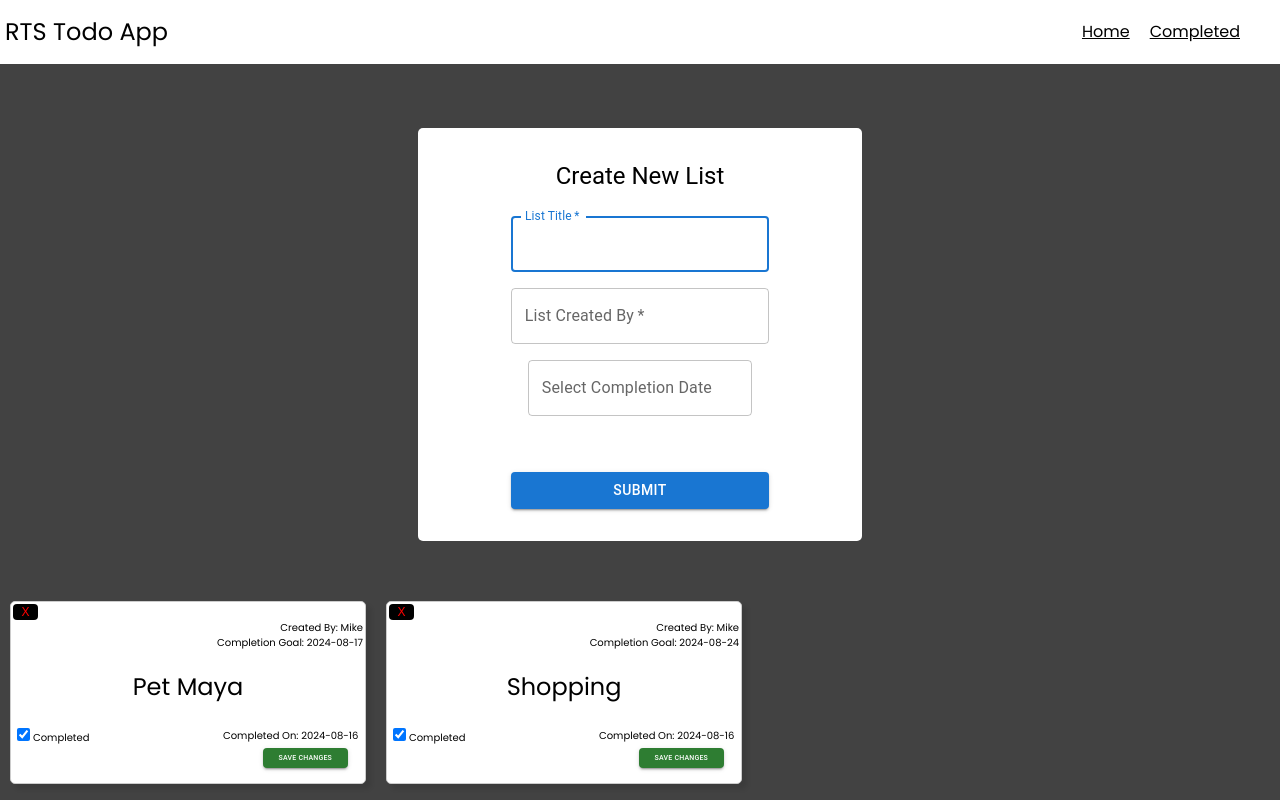
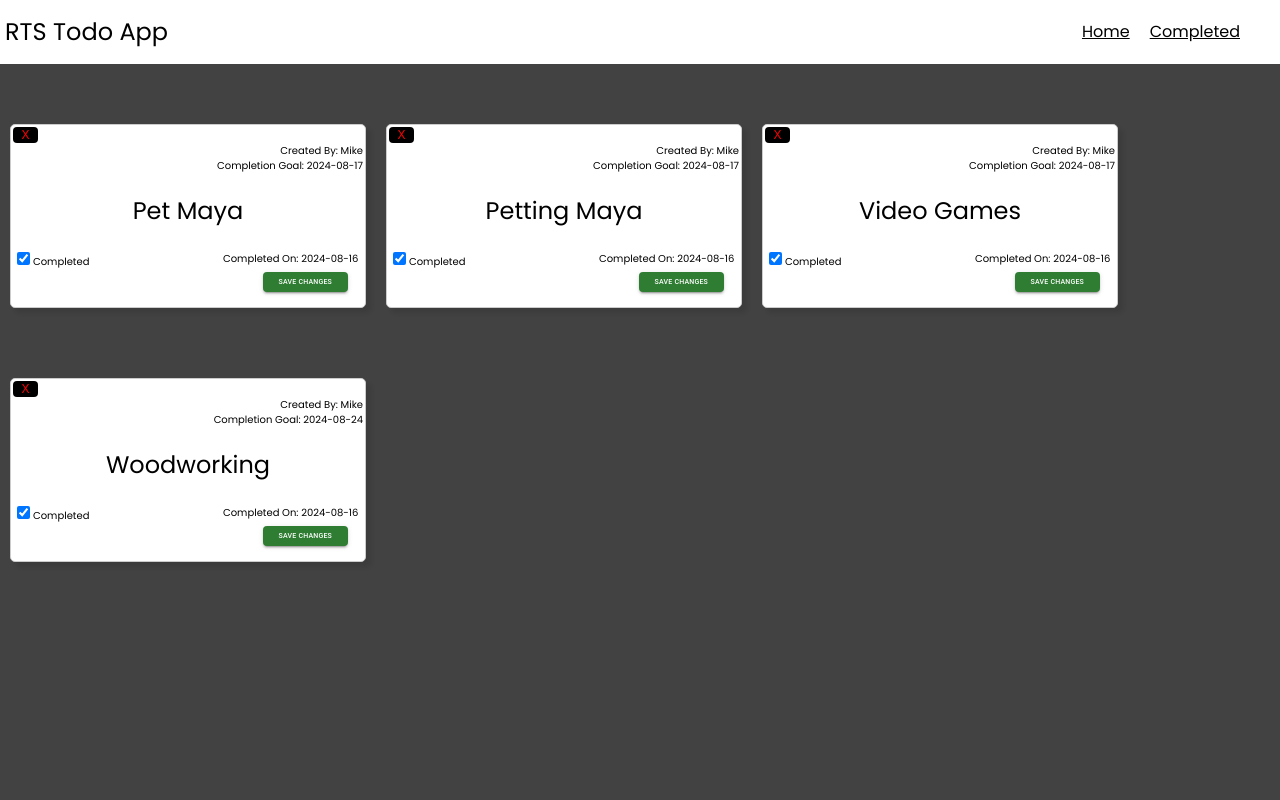
Before and after one commit to michaeladilulo/RTS-Todo-App, a React (Vite) app: page /completed in a window 1280 px wide. Built offline with nearby package versions, Linux system fonts and the light colour scheme; data requests are answered from the project's data file.

Commit message:
List Items filtered based off complete and incomplete status

```diff
--- a/data/db.json
+++ b/data/db.json
@@ -17,20 +17,44 @@
       "completed": true
     },
     {
+      "completionGoal": "2024-08-17",
+      "completedOn": "2024-08-16",
+      "createdBy": "Mike",
+      "title": "Golfing",
+      "id": "509e",
+      "completed": false
+    },
+    {
+      "completionGoal": "2024-08-17",
+      "completedOn": "2024-08-16",
+      "createdBy": "Mike",
+      "title": "Sleeping",
+      "id": "0476",
+      "completed": false
+    },
+    {
+      "completionGoal": "2024-08-17",
+      "completedOn": "2024-08-16",
+      "createdBy": "Mike",
+      "title": "Petting Maya",
+      "id": "6292",
+      "completed": true
+    },
+    {
+      "completionGoal": "2024-08-17",
+      "completedOn": "2024-08-16",
+      "createdBy": "Mike",
+      "title": "Video Games",
+      "id": "8654",
+      "completed": true
+    },
+    {
       "completionGoal": "2024-08-24",
       "completedOn": "2024-08-16",
       "createdBy": "Mike",
-      "title": "Shopping",
-      "id": "e808",
+      "title": "Woodworking",
+      "id": "98ec",
       "completed": true
-    },
-    {
-      "completionGoal": "2024-09-01",
-      "completedOn": "2024-08-16",
-      "createdBy": "Mike",
-      "title": "Pay Rent",
-      "id": "946e",
-      "completed": false
     }
   ]
 }
--- a/src/Pages/CompleteLists.tsx
+++ b/src/Pages/CompleteLists.tsx
@@ -1,5 +1,4 @@
-import React, { FC } from 'react'
-import ListForm from "../Components/ListForm/ListForm";
+import React from 'react'
 import ListCard from "../Components/ListCard/ListCard";
 import { useEffect, useState, useCallback } from "react";
 import axios from 'axios';
@@ -24,7 +23,6 @@ function completedLists () {
     const fetchLists = async () => {
       try {
         const response = await axios.get<List[]>('http://localhost:3000/list');
-        setIncompleteList(response.data);
         const filteredList = response.data.filter(item => item.completed == true);
         setFilteredList(filteredList);
       } catch (error) {
@@ -33,11 +31,10 @@ function completedLists () {
     };
 
     fetchLists();
-  }, [])
+  }, [filteredList])
 
   return (
     <>
-    <ListForm renderingLists={renderLists}/>
     <div className='list-card-container'>
     {/* Array of Objects */}
     {filteredList && Array.isArray(filteredList) && filteredList.length > 0 ? (
--- a/src/Pages/Home.tsx
+++ b/src/Pages/Home.tsx
@@ -11,7 +11,7 @@ function Home() {
 
   const renderLists = useCallback(
     (listItem: any, requestType: 'POST' | 'DELETE') => {
-      setIncompleteList((list: any[]) =>
+      setFilteredList((list: any[]) =>
         requestType === 'POST'
           ? [...list, listItem]
           : list.filter((item) => item.id !== listItem.id)
@@ -24,7 +24,7 @@ function Home() {
     const fetchLists = async () => {
       try {
         const response = await axios.get<List[]>('http://localhost:3000/list');
-        setIncompleteList(response.data);
+        setFilteredList(response.data)
         const filteredList = response.data.filter(item => item.completed !== true);
         setFilteredList(filteredList);
       } catch (error) {
@@ -33,7 +33,7 @@ function Home() {
     };
 
     fetchLists();
-  }, [])
+  }, [filteredList])
 
   return (
     <>
```
